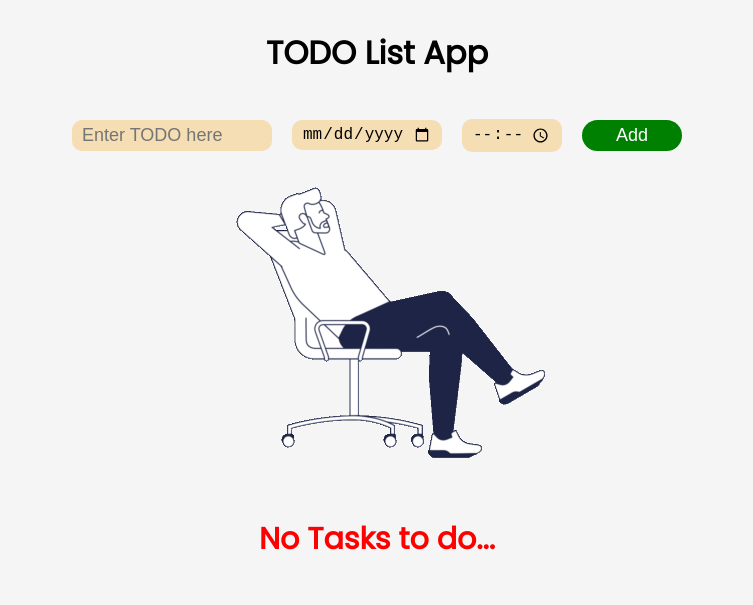
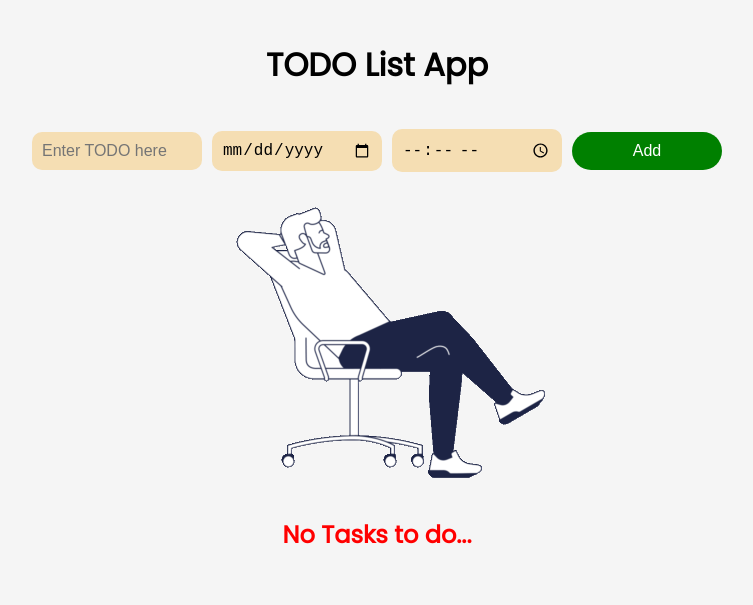
Before and after one commit to SingireddyAkhil12/Todo-List, a plain HTML site: page index.html in a window 1280 px wide. Shown: the whole page, without its empty margins (263-1016 px from the left). Drawn offline with Linux system fonts and the light colour scheme.

Commit message:
added images

```diff
--- a/style.css
+++ b/style.css
@@ -1,26 +1,42 @@
 body {
-  font-family: "Poppins";
+  font-family: "Poppins", sans-serif;
   display: flex;
   flex-direction: column;
   align-items: center;
   justify-content: center;
-  flex-wrap: wrap;
   background-color: whitesmoke;
   user-select: none;
+  padding: 20px;
+  margin: 0;
 }
 
 .main-heading {
   text-align: center;
+  font-size: 2rem;
+  margin-bottom: 20px;
 }
 
-.show-container,
-.input-box {
+/* Input Box & Show Container Layout */
+.input-box,
+.show-container {
   display: grid;
-  grid-template-columns: 200px 150px 100px 100px;
-  align-items: center;
-  column-gap: 20px;
-  row-gap: 10px;
-  margin: 20px;
+    grid-template-columns: repeat(4, minmax(150px, 1fr));
+    gap: 30px;
+    width: 90%;
+    max-width: 600px;
+    justify-content: center;
+    align-items: center;
+    margin: 20px 0;
+}
+
+.input {
+  font-size: 1rem;
+  border: none;
+  border-radius: 10px;
+  background-color: wheat;
+  padding: 10px;
+  width: 100%;
+
 }
 
 .todo-input {
@@ -33,20 +49,13 @@ body {
 }
 
 .btn {
-  font-size: large;
-  padding: 5px 10px;
+  font-size: 1rem;
+  padding: 10px;
   color: white;
   cursor: pointer;
   border: none;
   border-radius: 20px;
-}
-
-.input {
-  font-size: large;
-  border: none;
-  border-radius: 10px;
-  background-color: wheat;
-  padding: 5px 10px;
+  transition: 0.3s;
 }
 
 .btn-add {
@@ -57,18 +66,34 @@ body {
   background-color: red;
 }
 
+.btn:hover {
+  opacity: 0.8;
+}
+
+/* No Tasks Message */
 .no-tasks-heading {
   text-align: center;
   color: red;
-  font-weight: bolder;
-  margin: 40px;
-  font-size: 30px;
+  font-weight: bold;
+  font-size: 1.5rem;
+  margin-top: 20px;
 }
 
 .task-started-msg {
   color: blue;
-  font-size: 20px;
-  margin-top: 10px;
+  font-size: 1rem;
   font-weight: bold;
   text-align: center;
+  margin-top: 10px;
 }
+
+/* 🌟 Responsive Design */
+@media (max-width: 600px) {
+  .input-box {
+    grid-template-columns: 1fr;
+  }
+
+  .btn {
+    width: 100%;
+  }
+}
```
Also changed, not shown: index.html (line endings or trailing spaces).
